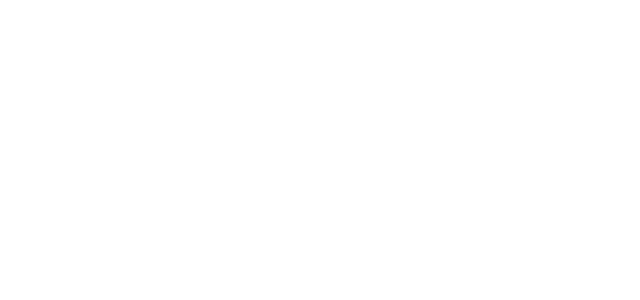
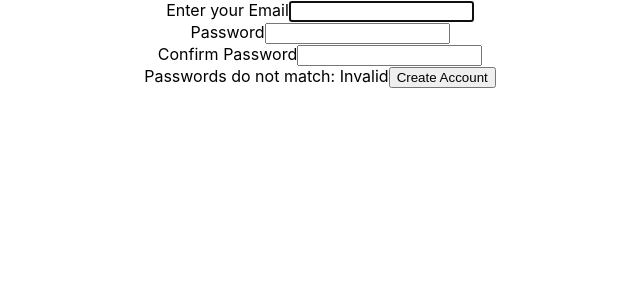
Before and after one commit to nathanml/SquirliWhirli, a React (Create React App) app in the folder Frontend/my-app/: page /signup in a window 1280 px wide. Shown: the top 300 px of the page, without its empty margins (320-960 px from the left). Built offline with nearby package versions, Linux system fonts and the light colour scheme.

Commit message:
fixed buttons

```diff
--- a/Frontend/my-app/src/App.js
+++ b/Frontend/my-app/src/App.js
@@ -2,17 +2,14 @@
 import logo from './logo.svg';
 import './App.css';
 import Login from './login.js'
+import Signup from './signup.js'
 
 class App extends Component{
   render(){
     return (
       <div className="App">
-        <header className="App-header">
-          <img src={logo} className="App-logo" alt="logo" />
-          Welcome to SquirliWhirli! Please login to continue, or create an account if you're  a new user
-        </header>
         <div>
-          <Login />
+          <Signup />
         </div>
       </div>
     );
--- a/Frontend/my-app/src/index.js
+++ b/Frontend/my-app/src/index.js
@@ -2,20 +2,22 @@
 import ReactDOM from 'react-dom';
 import './index.css';
 import App from './App';
-import Login from './login'
-import { Route, Switch, BrowserRouter} from 'react-router-dom'
+import Login from './login';
+import Signup from './signup';
+import { Route, Switch, BrowserRouter} from 'react-router-dom';
 import * as serviceWorker from './serviceWorker';
 
 //ReactDOM.render(<App />, document.getElementById('root'));
 
 ReactDOM.render(
-    <BrowserRouter>
-        <Switch>
-            <Route exact path="/" component={App} />
-            <Route exact path="/login" component={Login}/>
-            {/* <Route exact path="/signup" component={Signup} /> */}
-        </Switch>
-    </BrowserRouter>,
+    // <BrowserRouter>
+    //     <Switch>
+    //         <Route exact path="/" component={App} />
+    //         <Route exact path="/login" component={Login}/>
+    //         <Route exact path="/signup" component={Signup} />
+    //     </Switch>
+    // </BrowserRouter>,
+    <App />,
     document.getElementById('root'))
 
 // If you want your app to work offline and load faster, you can change
--- a/Frontend/my-app/src/login.js
+++ b/Frontend/my-app/src/login.js
@@ -5,29 +5,34 @@
 class Login extends React.Component{
   constructor(props) {
     super(props);
-    this.validateForm = this.validateForm.bind(this)
+    // this.validateForm = this.validateForm.bind(this)
     this.handleSubmit = this.handleSubmit.bind(this)
-    this.goToInternalLink = this.goToInternalLink.bind(this)
+    // this.goToInternalLink = this.goToInternalLink.bind(this)
+    this.state = {
+      email: '',
+      password: ''
+    }
   }
 
-  state = {
-    email: '',
-    password: ''
-  }
-
-  validateForm() {
-    this.setState(this.validateForm)
-    return this.state.email.length > 0 && this.state.password.length > 0;
-  }
+  // validateForm() {
+  //   this.setState(this.validateForm)
+  //   return this.state.email.length > 0 && this.state.password.length > 0;
+  // }
 
   handleSubmit(event) {
     event.preventDefault();
   }
 
-  goToInternalLink(path){
-      var myDomain = 'http://example.com';
-      window.location.href = myDomain + "/" + path;
-    }
+  setPassword(value){
+    this.setState({password: value})
+  }
+
+  // goToInternalLink(path){
+  //     var myDomain = 'localhost:3000';
+  //     window.location.href = myDomain + "/" + path;
+  //   }
+
+
   render(){
     return (
       <div className="Login">
@@ -38,21 +43,23 @@
               autoFocus
               type="email"
               value={this.state.email}
-              onChange={e => this.state.email= e.target.value}
+              onChange={e => this.setState({email: e.target.value})}
             />
           </FormGroup>
           <FormGroup controlId="password" bsSize="large">
             <FormLabel>Password</FormLabel>
             <FormControl
               value={this.state.password}
-              onChange={e => this.state.setPassword(e.target.value)}
+              onChange={e => this.setPassword(e.target.value)}
               type="password"
             />
           </FormGroup>
-          <Button block bsSize="large" onClick={this.validateForm()} type="submit">
+          <Button block bsSize="large" type="submit" onSubmit={this.handleSubmit}>
             Login
           </Button>
-          <input type="button" value="Go to Signup" onclick={"goToInteralLink('android_asset/home.html')"}/>
+          <Button block bsSize="large" type="signup" onSubmit={this.handleSubmit}>
+            Create Account
+          </Button>
         </form>
       </div>
     );
--- a/Frontend/my-app/src/signup.js
+++ b/Frontend/my-app/src/signup.js
@@ -1 +1,97 @@
-console.log("Success signup")
+import React, { useState } from "react";
+import { Button, FormGroup, FormControl, FormLabel } from "react-bootstrap";
+import "./login.css";
+
+class Signup extends React.Component{
+  constructor(props) {
+    super(props);
+    // this.validateForm = this.validateForm.bind(this)
+
+    // this.goToInternalLink = this.goToInternalLink.bind(this)
+    this.state = {
+      email: '',
+      password: '',
+      cpassword: '',
+      patient: true
+    }
+    this.handleSubmit = this.handleSubmit.bind(this)
+  }
+
+
+  // validateForm() {
+  //   this.setState(this.validateForm)
+  //   return this.state.email.length > 0 && this.state.password.length > 0;
+  // }
+
+  handleSubmit(event) {
+    event.preventDefault();
+    if(!this.checkPassword()) {
+        this.setState({
+            password: '',
+            cpassword: ''
+        })
+        var warning = document.getElementById("password-warning");
+        warning.classList.toggle("enabled");
+    }
+
+  }
+
+  setPassword(value){
+    this.setState({password: value})
+  }
+
+  setCPassword(value){
+    this.setState({cpassword: value})
+  }
+
+  // goToInternalLink(path){
+  //     var myDomain = 'localhost:3000';
+  //     window.location.href = myDomain + "/" + path;
+  //   }
+
+  checkPassword(){
+      return(this.state.password === (this.state.cpassword))
+  }
+  render(){
+    return (
+      <div className="Signup">
+        <form onSubmit={this.state.handleSubmit}>
+          <FormGroup controlId="email">
+            <FormLabel>Enter your Email</FormLabel>
+            <FormControl
+              autoFocus
+              type="email"
+              value={this.state.email}
+              onChange={e => this.setState({email: e.target.value})}
+            />
+          </FormGroup>
+          <FormGroup controlId="password">
+            <FormLabel>Password</FormLabel>
+            <FormControl
+              value={this.state.password}
+              onChange={e => this.setPassword(e.target.value)}
+              type="password"
+            />
+          </FormGroup>
+          <FormGroup controlId="cpassword">
+            <FormLabel>Confirm Password</FormLabel>
+            <FormControl
+              value={this.state.cpassword}
+              onChange={e => this.setCPassword(e.target.value)}
+              type="password"
+            />
+          </FormGroup>
+          <label id="password-warning">
+              Passwords do not match: Invalid
+          </label>
+          <Button type="signup" onClick={(e) => {this.handleSubmit(e)}}>
+            Create Account
+          </Button>
+        </form>
+      </div>
+    );
+    //bsSize="large"
+  }
+}
+
+export default Signup;
```
